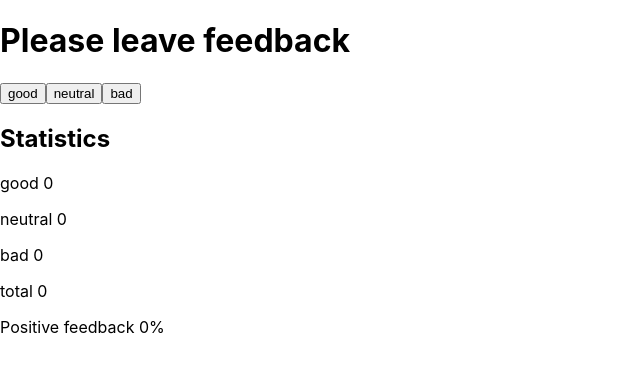
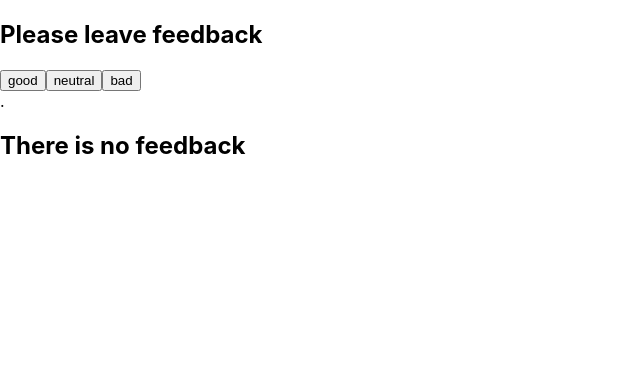
Before and after one commit to bhoretskyi/goit-react-hw-02-feedback, a React (Create React App) app: page / in a window 1280 px wide. Shown: the top 372 px of the page, without its empty margins (0-640 px from the left). Built offline with nearby package versions, Linux system fonts and the light colour scheme.

Commit message:
ended 1st task

```diff
--- a/package.json
+++ b/package.json
@@ -10,6 +10,7 @@
     "react": "^18.1.0",
     "react-dom": "^18.1.0",
     "react-scripts": "5.0.1",
+    "styled-components": "^6.0.7",
     "web-vitals": "^2.1.3"
   },
   "scripts": {
--- a/src/components/App.jsx
+++ b/src/components/App.jsx
@@ -1,4 +1,8 @@
 import React, { Component } from 'react';
+import { Statistics } from './statistics/Statistics';
+import { Buttons } from './buttons/Buttons';
+import { Section } from './title/Section-title';
+import { Notification } from './Notification/Notification';
 
 export class App extends Component {
   state = {
@@ -11,6 +15,7 @@ export class App extends Component {
     this.setState(prevState => ({
       [type]: prevState[type] + 1,
     }));
+    this.totalFeedbackCalk();
   };
   totalFeedbackCalk = () => {
     this.setState(prevState => ({
@@ -18,52 +23,20 @@ export class App extends Component {
     }));
   };
   render() {
-    const{good,total} = this.state;
-    const goodFeedbackCalk = () => {
-      return Math.round((good / total) * 100)
-    }
-    // const { good, neutral, bad } = this.state;
     return (
       <div>
         <div>
-          <h1>Please leave feedback</h1>
-          <div>
-            <button
-              type="button"
-              onClick={() => {
-                this.handleFeedbackClick('good');
-                this.totalFeedbackCalk();
-              }}
-            >
-              good
-            </button>
-            <button
-              type="button"
-              onClick={() => {
-                this.handleFeedbackClick('neutral');
-                this.totalFeedbackCalk();
-              }}
-            >
-              neutral
-            </button>
-            <button
-              type="button"
-              onClick={() => {
-                this.handleFeedbackClick('bad');
-                this.totalFeedbackCalk();
-              }}
-            >
-              bad
-            </button>
-          </div>
-        </div>
-        <div>
-          <h2>Statistics</h2>
-          <p>good {this.state.good}</p>
-          <p>neutral {this.state.neutral}</p>
-          <p>bad {this.state.bad}</p>
-          <p>total {this.state.total}</p>
-          <p>Positive feedback {goodFeedbackCalk() ? goodFeedbackCalk() : 0}%</p>
+          <Section title={'Please leave feedback'}>
+
+          <Buttons handleFeedbackClick={this.handleFeedbackClick} />.
+          <Statistics
+            good={this.state.good}
+            neutral={this.state.neutral}
+            bad={this.state.bad}
+            total={this.state.total}
+          />
+          <Notification message={"There is no feedback"} option ={this.state.total}/>
+          </Section>
         </div>
       </div>
     );
--- /dev/null
+++ b/src/components/Notification/Notification.jsx
@@ -0,0 +1,5 @@
+import { NotificationH } from './Notification.styled';
+
+export function Notification({ message, option }) {
+  return <NotificationH total={option}>{message}</NotificationH>;
+}
--- /dev/null
+++ b/src/components/Notification/Notification.styled.jsx
@@ -0,0 +1,5 @@
+import { styled } from 'styled-components';
+
+export const NotificationH = styled.h2`
+  display: ${p => (p.total === 0 ? 'block' : 'none')};
+`;
--- /dev/null
+++ b/src/components/buttons/Buttons.jsx
@@ -0,0 +1,30 @@
+export function Buttons({ handleFeedbackClick }) {
+  return (
+    <div>
+      <button
+        type="button"
+        onClick={() => {
+          handleFeedbackClick('good');
+        }}
+      >
+        good
+      </button>
+      <button
+        type="button"
+        onClick={() => {
+          handleFeedbackClick('neutral');
+        }}
+      >
+        neutral
+      </button>
+      <button
+        type="button"
+        onClick={() => {
+          handleFeedbackClick('bad');
+        }}
+      >
+        bad
+      </button>
+    </div>
+  );
+}
--- /dev/null
+++ b/src/components/statistics/Statistics.jsx
@@ -0,0 +1,17 @@
+import  {StatisticsSection}  from "./Statistics.styled";
+export function Statistics({good, neutral, bad, total}) {
+    const goodFeedbackCalk = () => {
+        return Math.round((good / total) * 100);
+      };
+    return(<StatisticsSection $total={total}>
+        <h2>Statistics</h2>
+        <p>good {good}</p>
+        <p>neutral {neutral}</p>
+        <p>bad {bad}</p>
+        <p>total {total}</p>
+        <p>
+          Positive feedback {goodFeedbackCalk() ? goodFeedbackCalk() : 0}%
+        </p>
+      </StatisticsSection>)
+
+}
--- /dev/null
+++ b/src/components/statistics/Statistics.styled.jsx
@@ -0,0 +1,5 @@
+import { styled } from 'styled-components';
+
+export const StatisticsSection = styled.div`
+  display: ${p => (p.$total === 0 ? 'none' : 'block')};
+`;
--- /dev/null
+++ b/src/components/title/Section-title.jsx
@@ -0,0 +1,8 @@
+export function Section({title, children}) {
+    return (
+        <section>
+       < h1>{title}</h1>
+       {children}
+       </section>
+    )
+}
```
Also changed, not shown: 1 other file (tests, documents, lock files or other folders).
